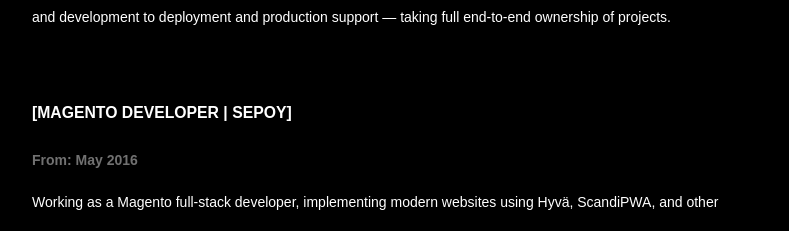
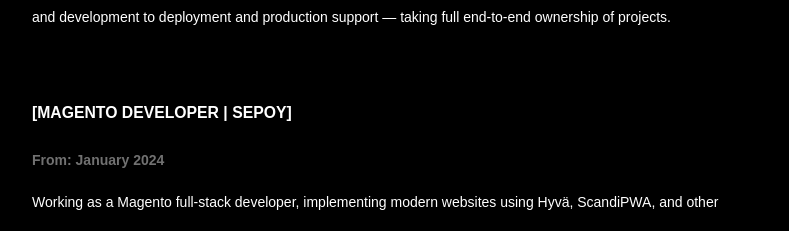
Before and after one commit to d3p1/me, a Next.js app: page /resume in a window 1280 px wide. Shown: the part 1440-1671 px from the top of the page, without its empty margins (244-1033 px from the left). Built offline with nearby package versions, Linux system fonts and the light colour scheme; a web font is replaced by a local one.

Commit message:
fix: adjust sepoy experience date [#1]

```diff
--- a/src/app/(section)/resume/_etc/experiences.ts
+++ b/src/app/(section)/resume/_etc/experiences.ts
@@ -14,7 +14,7 @@
   },
   {
     title: 'Magento Developer | Sepoy',
-    start_date: new Date('2016-05-01'),
+    start_date: new Date('2024-01-01'),
     description:
       'Working as a Magento full-stack developer, implementing modern websites using Hyvä, ScandiPWA, and other modern headless architectures.',
   },
```
